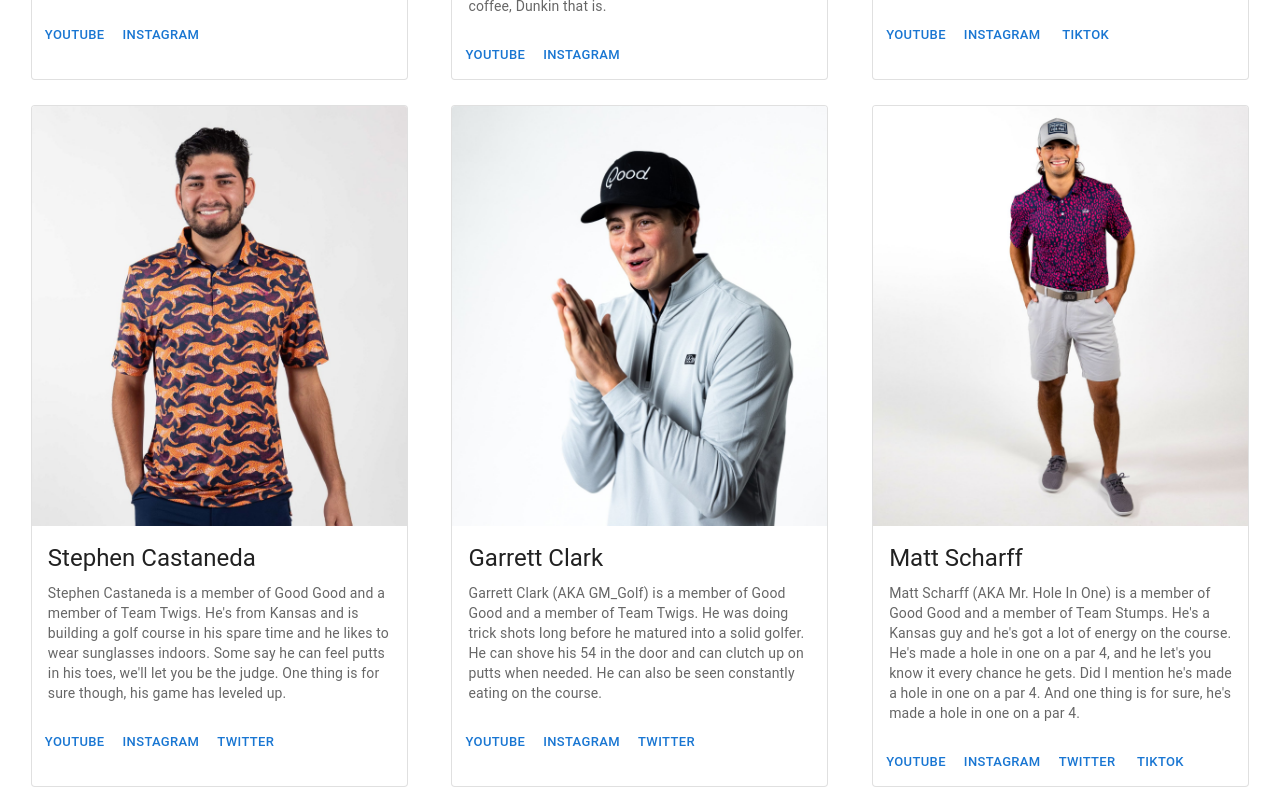
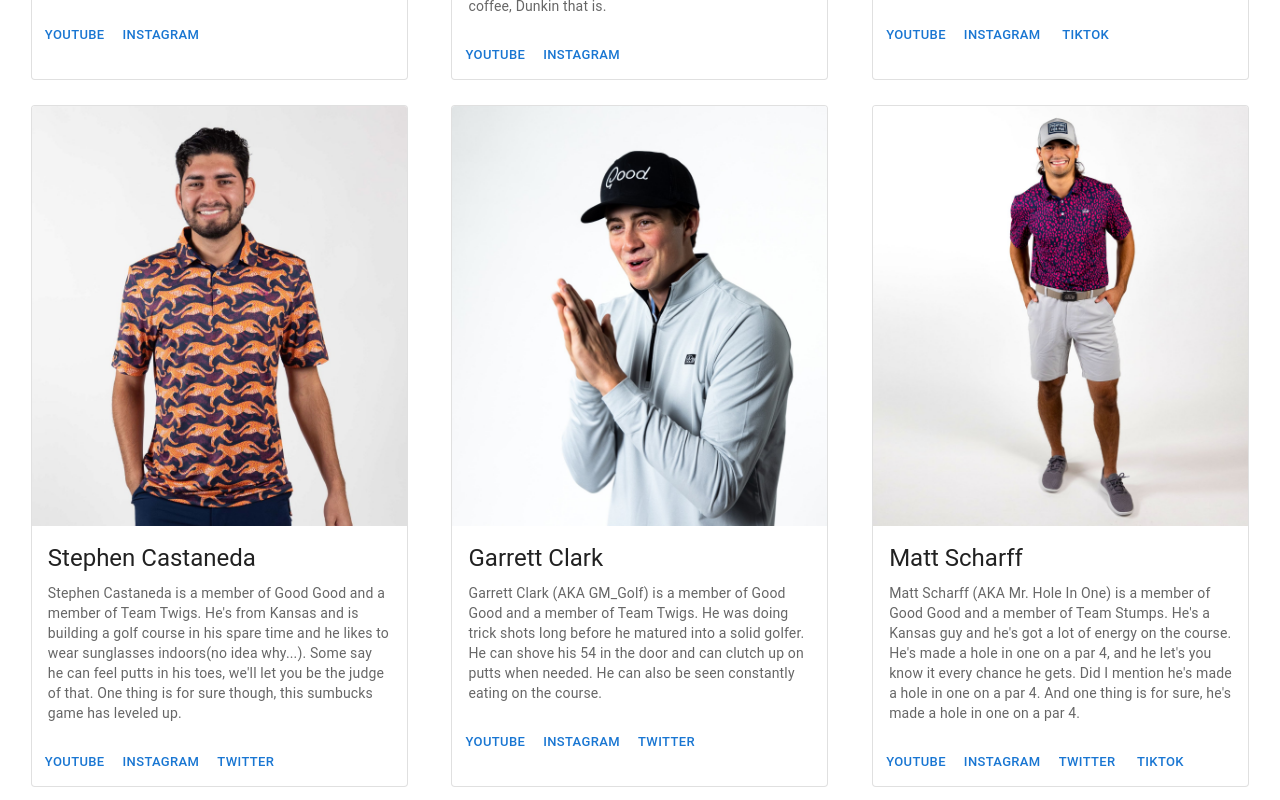
Before and after one commit to hbrashid/goodgood, a React (Create React App) app: page / in a window 1280 px wide. Shown: the part 1853-2653 px from the top of the page. Built offline with nearby package versions, Linux system fonts and the light colour scheme.

Commit message:
bio edit 2

```diff
--- a/src/stephenCard.js
+++ b/src/stephenCard.js
@@ -21,7 +21,7 @@
           Stephen Castaneda
         </Typography>
         <Typography variant="body2" color="text.secondary">
-        Stephen Castaneda is a member of Good Good and a member of Team Twigs. He's from Kansas and is building a golf course in his spare time and he likes to wear sunglasses indoors. Some say he can feel putts in his toes, we'll let you be the judge. One thing is for sure though, his game has leveled up.
+        Stephen Castaneda is a member of Good Good and a member of Team Twigs. He's from Kansas and is building a golf course in his spare time and he likes to wear sunglasses indoors(no idea why...). Some say he can feel putts in his toes, we'll let you be the judge of that. One thing is for sure though, this sumbucks game has leveled up.
         </Typography>
       </CardContent>
       <CardActions>
```
